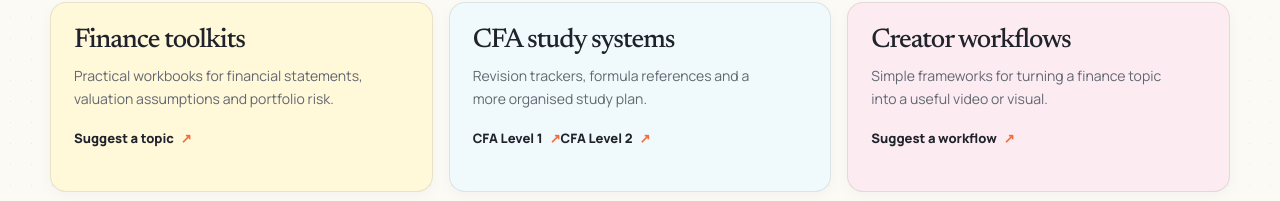
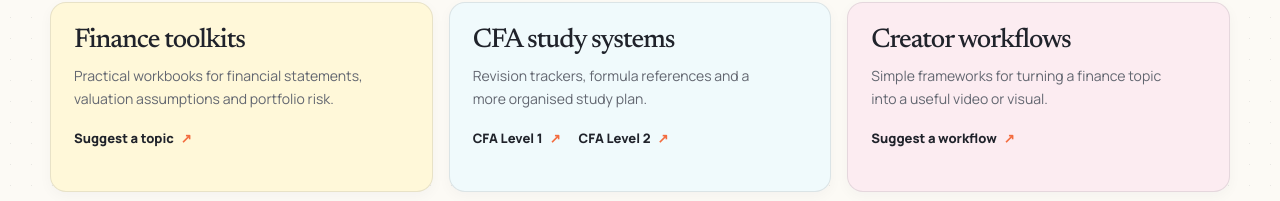
Before and after one commit to aman482006-beep/MY-WEBSITE, a Next.js app: page /resources in a window 1280 px wide. Shown: the part 917-1118 px from the top of the page. Built offline with nearby package versions, Linux system fonts and the light colour scheme.

Commit message:
Polish resource card link layout

```diff
--- a/src/app/resources/newspaper-resource.css
+++ b/src/app/resources/newspaper-resource.css
@@ -187,3 +187,11 @@
 @media (prefers-reduced-motion: reduce) {
   .aj-ai-small-finance * { transition: none !important; }
 }
+
+
+.aj-resource-card-links {
+  display: flex;
+  flex-wrap: wrap;
+  align-items: center;
+  gap: 10px 18px;
+}
```
